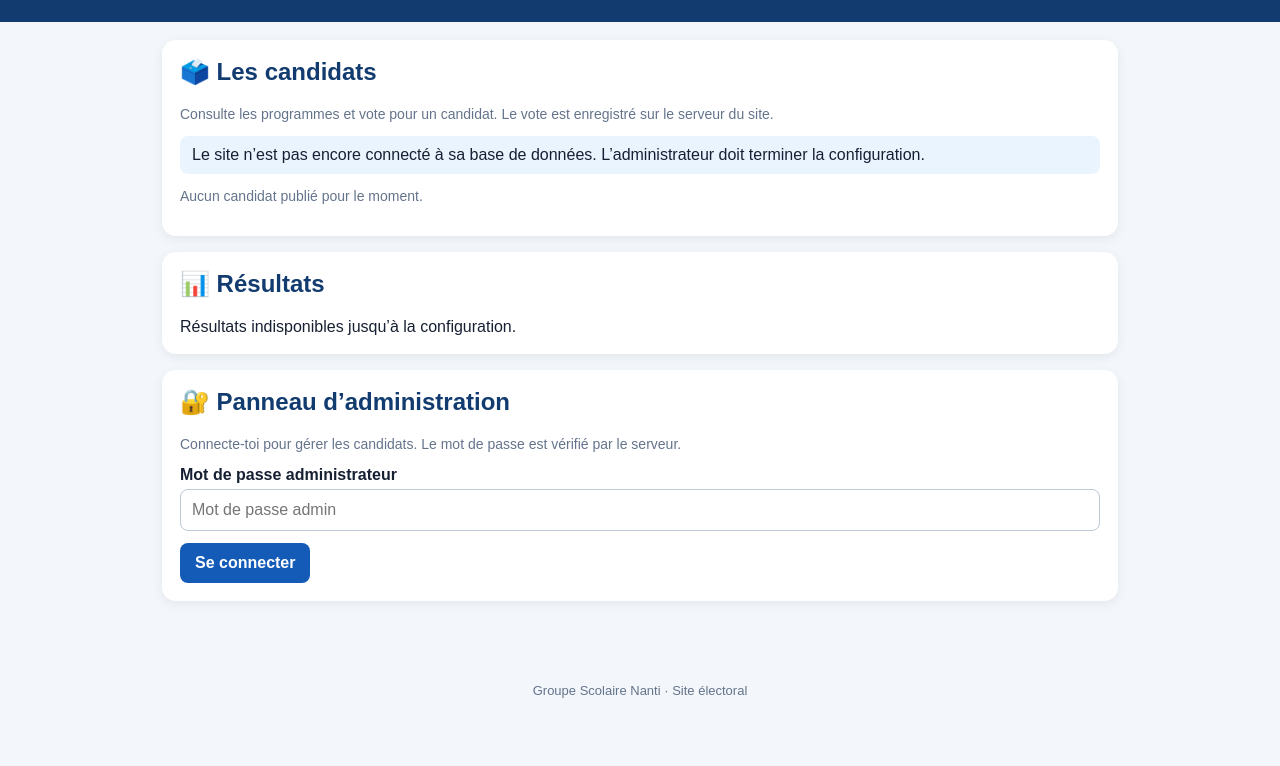
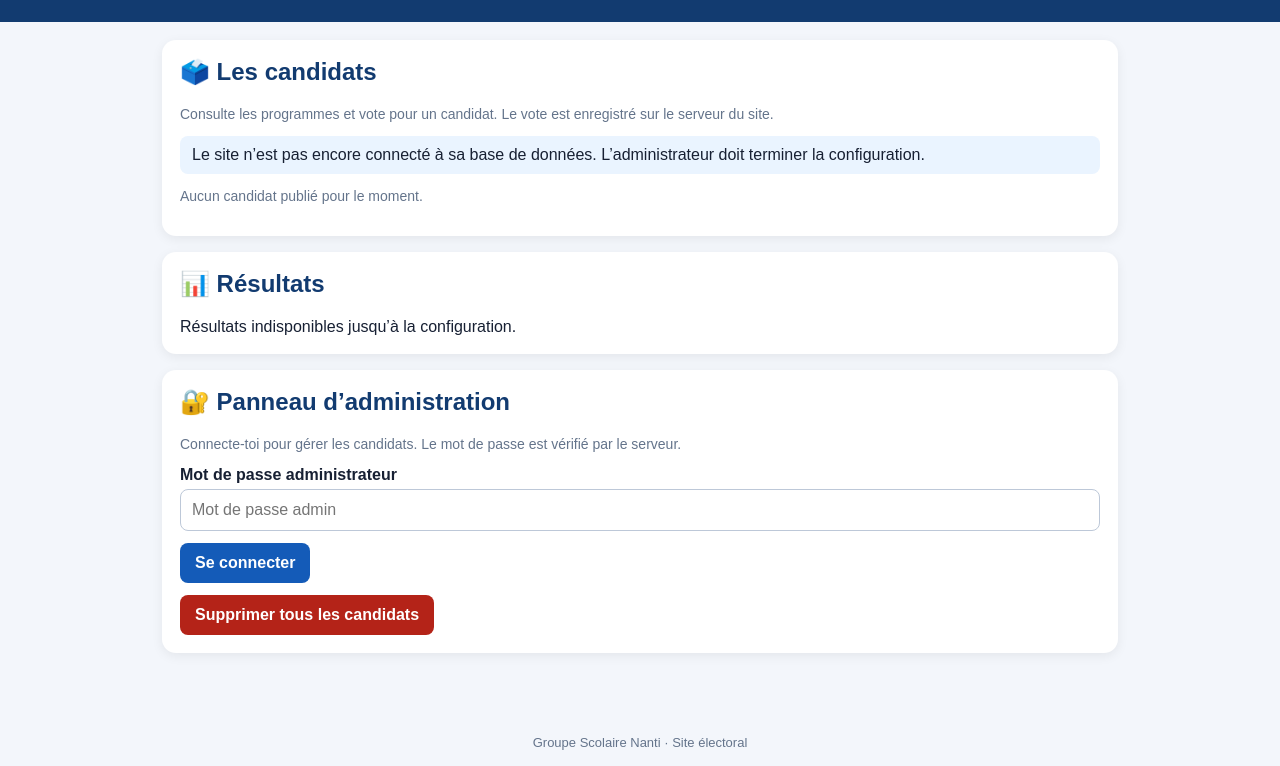
Before and after one commit to tabassumnafay2012/groupe-scolaire-nanti, a website: page index.html in a window 1280 px wide. Shown: the part 96-862 px from the top of the page. Before the commit the page ends 810 px from the top, so only its background shows below. Drawn offline with Linux system fonts and the light colour scheme; no server answers.

Commit message:
Update index.html

```diff
--- a/index.html
+++ b/index.html
@@ -24,7 +24,8 @@ footer{text-align:center;color:#64748b;font-size:13px;padding:16px}
 <div id="loginPanel"><p class="muted">Connecte-toi pour gérer les candidats. Le mot de passe est vérifié par le serveur.</p>
 <label for="adminPassword">Mot de passe administrateur</label><input id="adminPassword" type="password" autocomplete="current-password" placeholder="Mot de passe admin">
 <button id="loginBtn" type="button">Se connecter</button><div id="loginMessage" class="notice hidden"></div></div>
-<div id="adminPanel" class="hidden">
+<button id="deleteCandidatesBtn" class="danger" type="button">Supprimer tous les candidats</button>
+ <div id="adminPanel" class="hidden">
 <p>Tu es connecté à l’administration.</p>
 <form id="candidateForm">
 <label for="name">Nom du candidat</label><input id="name" maxlength="70" required placeholder="Nom et prénom">
```
